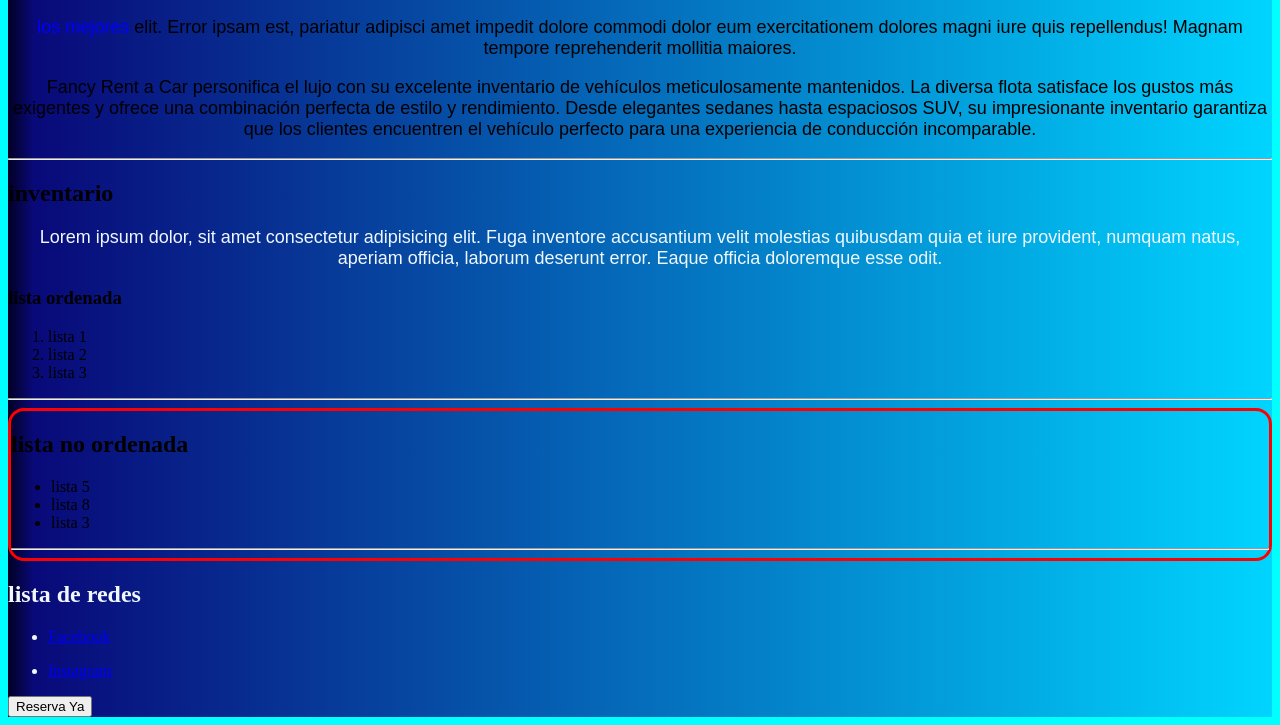
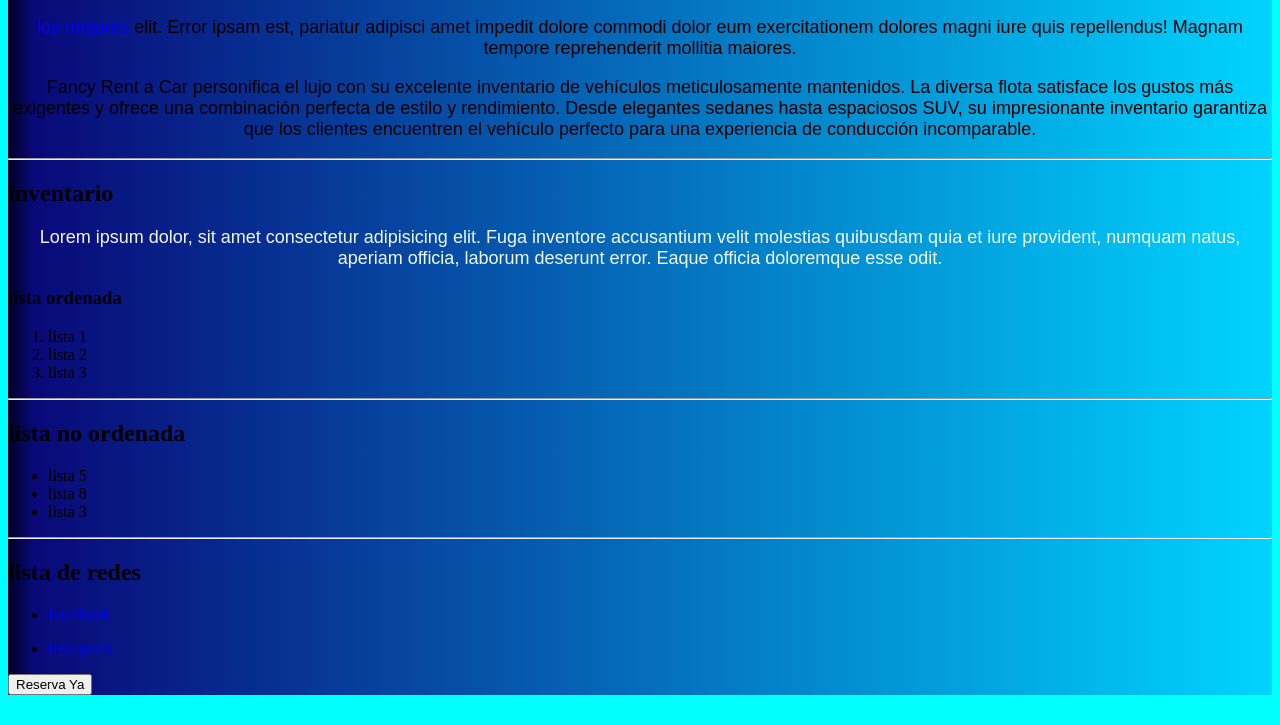
Before and after one commit to bebote0997/test, a plain HTML site: page index.html in a window 1280 px wide. Shown: the part 310-1035 px from the top of the page. After the commit the page ends 1013 px from the top, so only its background shows below. Drawn offline with Linux system fonts and the light colour scheme.

Commit message:
modifique el index.css

```diff
--- a/index.css
+++ b/index.css
@@ -21,7 +21,7 @@ font-family: Arial, Helvetica, sans-serif
 
 }
 
-.ul {
+.ul
     border: 0cap;
     border: solid red;
 border-radius: 1em;
```
